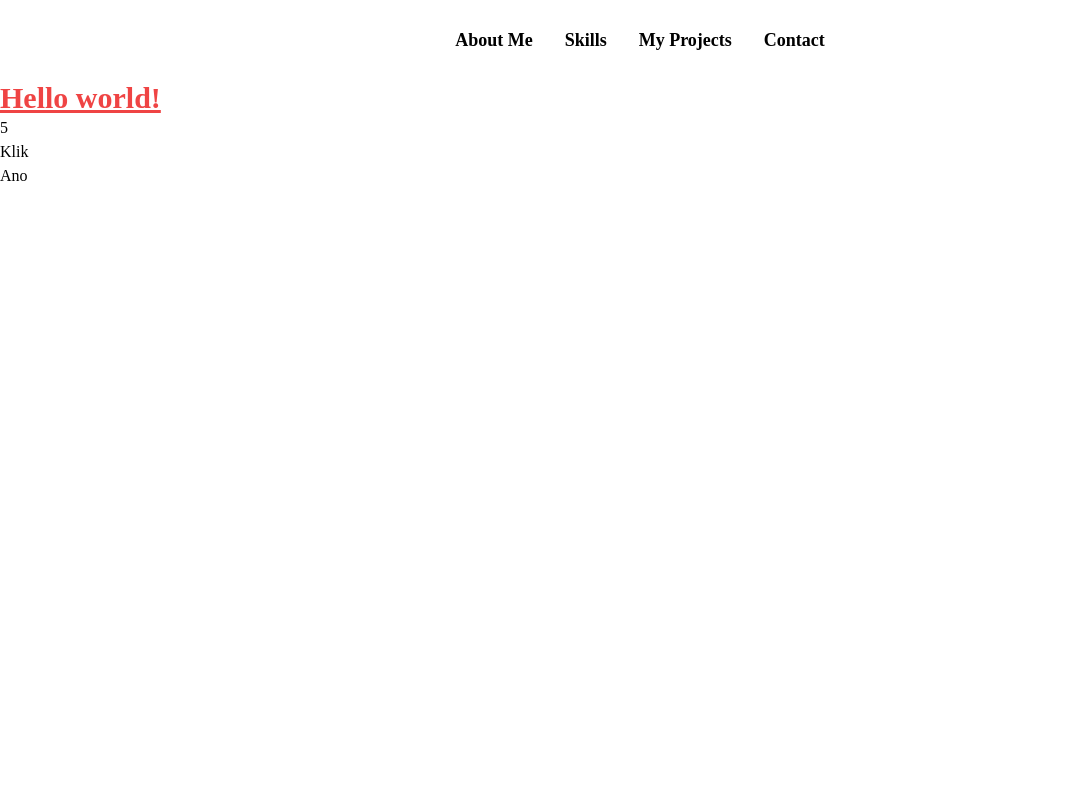
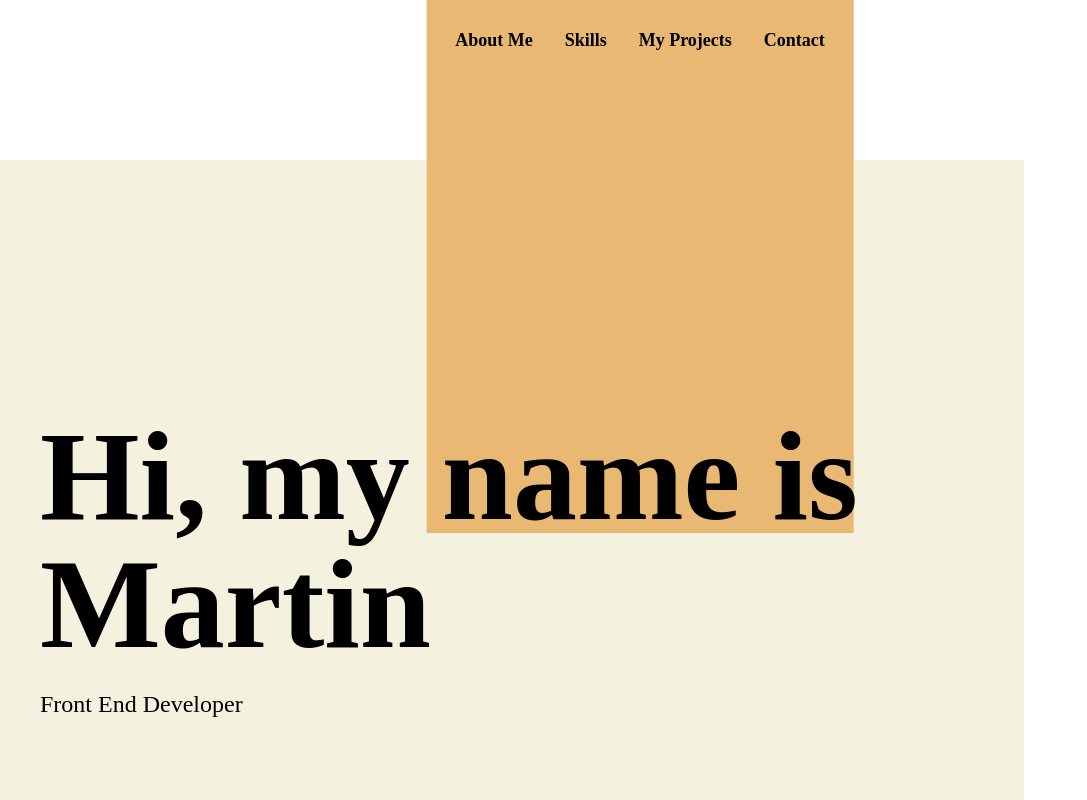
Before and after one commit to mxrshall/myportfolio, a React (Vite) app: page / in a window 1280 px wide. Shown: the whole page, without its empty margins (0-1087 px from the left). Built offline with nearby package versions, Linux system fonts and the light colour scheme; a web font is replaced by a local one.

Commit message:
Pridanie homepagu

```diff
--- a/src/Homepage.jsx
+++ b/src/Homepage.jsx
@@ -1,24 +1,11 @@
-import { useState } from "react";
-
 export default function Homepage() {
-  const [hodnota, setHodnota] = useState(5);
-  const [volanie, setVolanie] = useState("Ano");
-
-  const funkcia = () => {
-    setHodnota(hodnota + 1);
-    if (hodnota > 10) {
-      setVolanie("Ano, hodnota je väčšia ako 10");
-    }
-  };
-
   return (
-    <div>
-      <h1 className="text-3xl font-bold underline text-red-500">
-        Hello world!
-      </h1>
-      <p>{hodnota}</p>
-      <button onClick={funkcia}>Klik</button>
-      <p>{volanie}</p>
+    <div className="w-full h-screen flex items-end justify-start relative">
+      <div className="w-1/3 h-2/3 bg-[#E9B872] absolute top-0 left-1/2 -translate-x-1/2" />
+      <div className="w-4/5 h-4/5 bg-[#F4F1DE] flex flex-col items-start justify-end px-10 py-20">
+        <h1 className="text-9xl font-bold z-20">Hi, my name is Martin</h1>
+        <p className="text-2xl mt-5">Front End Developer</p>
+      </div>
     </div>
   );
 }
--- a/src/Navigation.jsx
+++ b/src/Navigation.jsx
@@ -1,6 +1,6 @@
 export default function Navigation() {
     return (
-        <nav className="w-full h-20 flex items-center justify-center">
+        <nav className="w-full fixed h-20 flex items-center justify-center z-10">
             <ul className="flex space-x-8 text-lg font-semibold">
                 <li>About Me</li>
                 <li>Skills</li>
```
